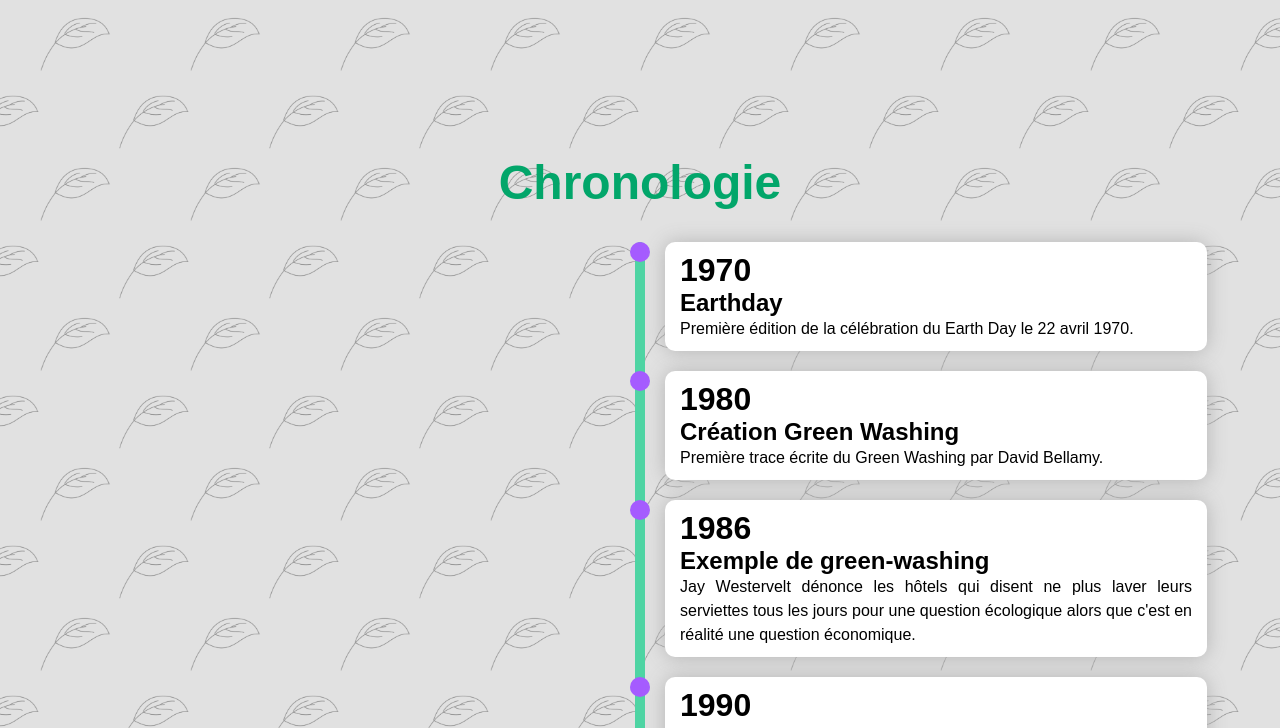
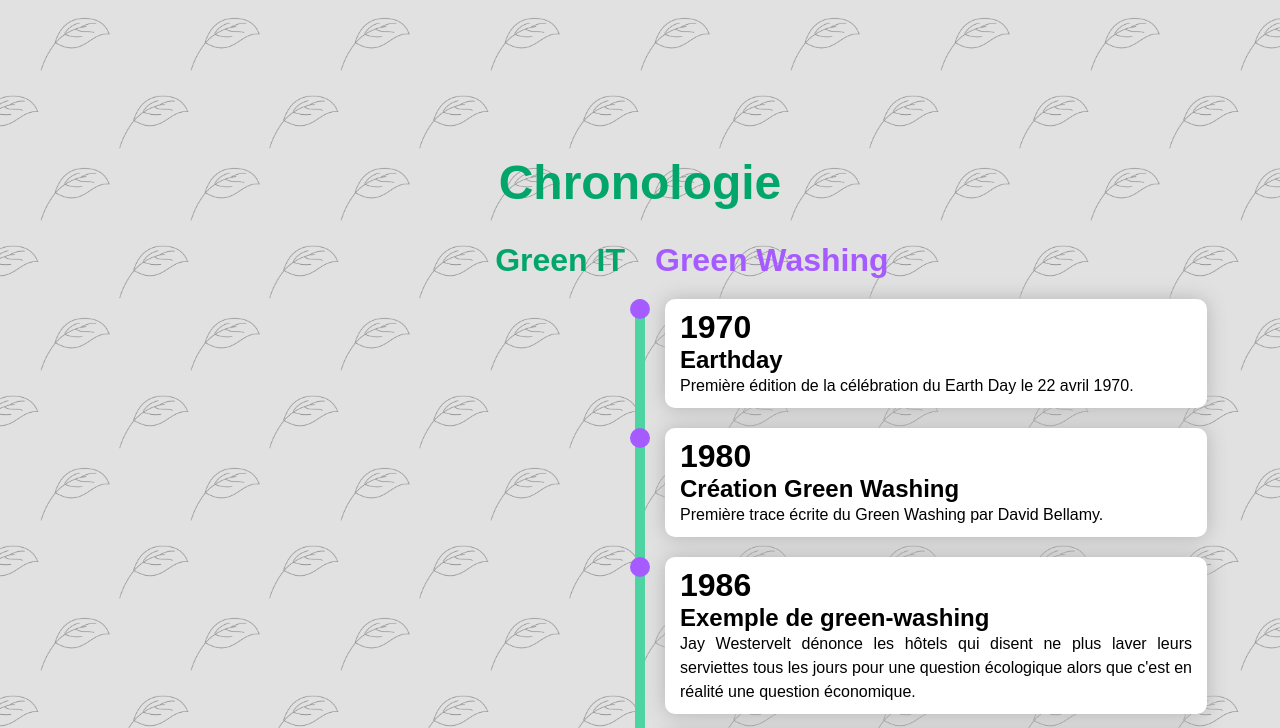
Before and after one commit to A1-SAE/sae-1.06, a plain HTML site: page Frontend/chronologie.html in a window 1280 px wide. Shown: the part 72-800 px from the top of the page. Drawn offline with Linux system fonts and the light colour scheme; a web font is replaced by a local one.

Commit message:
v0.16
titres chronologie

```diff
--- a/Frontend/chronologie.html
+++ b/Frontend/chronologie.html
@@ -61,6 +61,10 @@
     <h1>Chronologie</h1>
 
     <section>
+        <div id="titles">
+            <h2>Green IT</h2>
+            <h2>Green Washing</h2>
+        </div>
         <div class="timelineContainer">
             <div class="timeline"></div>
             <div class="content">
--- a/Frontend/styles/composants/timeline.scss
+++ b/Frontend/styles/composants/timeline.scss
@@ -1,7 +1,5 @@
 section{
   width:100vw;
-  /*overflow-x:hidden;
-  overflow-y: visible;*/
   overscroll-behavior-y: auto;
   display:flex;
   flex-direction:column;
@@ -9,10 +7,29 @@ section{
   margin-bottom:300px;
 }
 
+#titles{
+  display:flex;
+  justify-content:center;
+  margin-bottom:20px;
+
+  h2{
+    width:calc(50% - 30px);
+    margin: 0 15px;
+    white-space: nowrap;
+
+    &:first-child{
+      color:$darkerGreen;
+      text-align: right;
+    }
+    &:last-child{
+    color:$greenwashing;
+    }
+  }
+}
+
 .timelineContainer{
   display:flex;
   align-items: stretch;
-  //margin-top:150px;
 
   .timeline{
     width:10px;
@@ -28,7 +45,6 @@ section{
 
     > *:last-child{
       position:absolute;
-      //bottom:-20px;
       top:calc(100% - 20px);
       margin-bottom:0;
     }
@@ -63,6 +79,10 @@ section{
 }
 
 @media screen and (max-width:600px){
+  #titles{
+    flex-direction: column;
+  }
+
   .timelineContainer{
     margin-left:0;
     width:calc(200px + 60px);
@@ -110,6 +130,7 @@ section{
       position:relative;
       display:flex;
       justify-content:flex-end;
+
       .contentContainer{
         right:15px;
       }
```
Also changed, not shown: Frontend/imgs/logo_iut.png (added), Frontend/styles/chronologie.css, Frontend/styles/chronologie.scss (line endings or trailing spaces), 1 other file.
